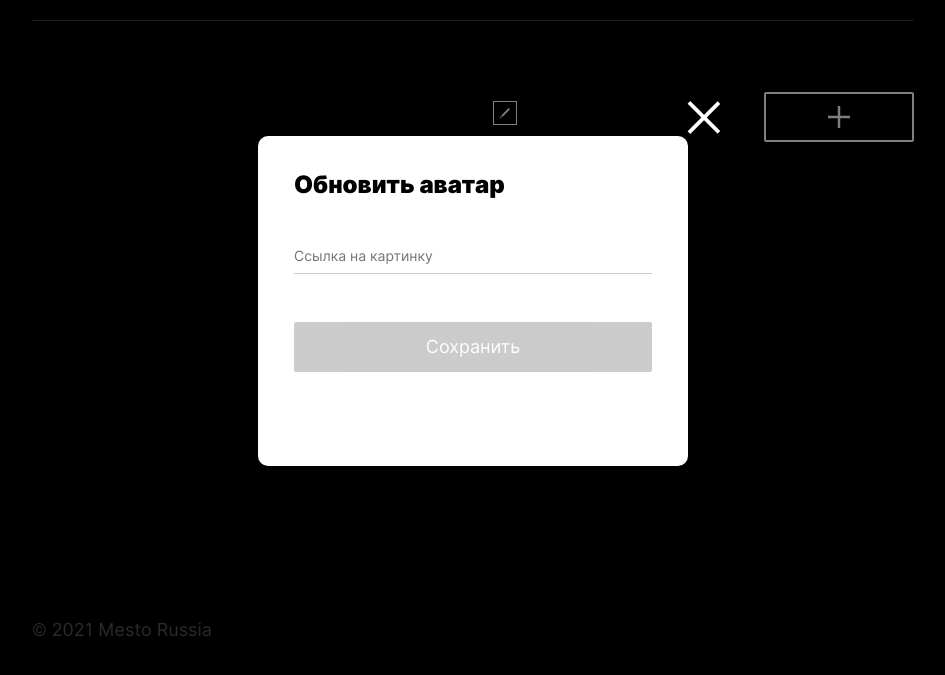
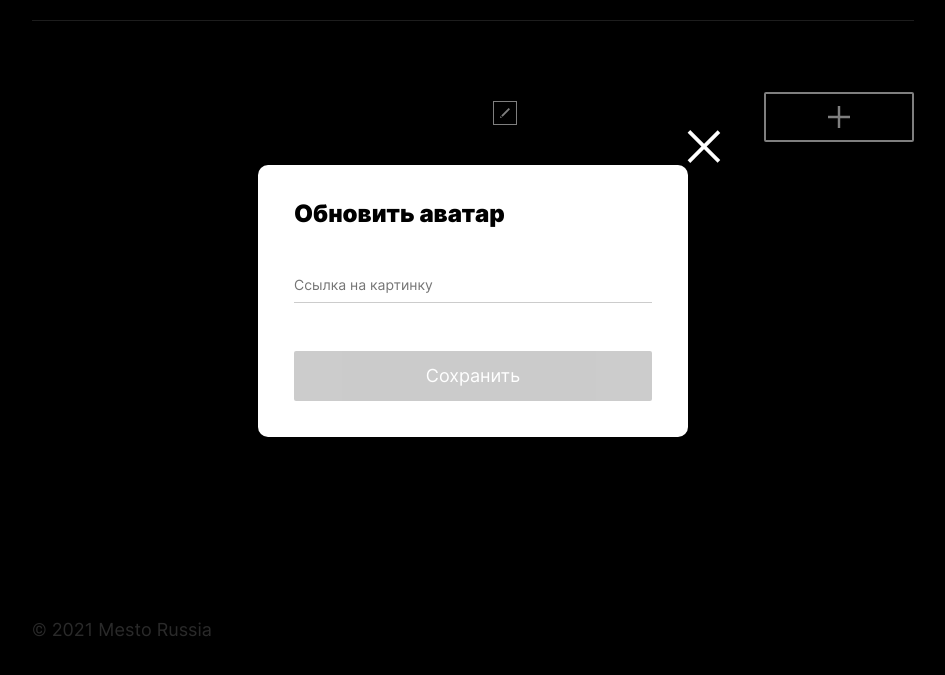
Before and after one commit to JuliaIvaZ/mesto-project-ff, a website built with webpack: page src/index.html in a window 1280 px wide. Both pictures are taken after a click on the element 259 px from the left and 216 px from the top of the page. Shown: the part 99-774 px from the top of the page, without its empty margins (167-1112 px from the left). Built offline with nearby package versions, Linux system fonts and the light colour scheme; no server answers.

Commit message:
Правки по ревью: иправление размеров модальных окон

```diff
--- a/src/blocks/popup/__content/popup__content.css
+++ b/src/blocks/popup/__content/popup__content.css
@@ -9,6 +9,10 @@
   padding: 34px 36px;
 }
 
+.popup_type_new-avatar .popup__content {
+  min-height: 272px;
+}
+
 @media screen and (max-width: 568px) {
   .popup__content {
     width: 100%;
--- a/src/modal.js
+++ b/src/modal.js
@@ -7,7 +7,8 @@ function handleEscape(evt) {
 
 // Функция открытия модального окна
 function openModal(modalElement) {
-    modalElement.classList.add('popup_is-opened');setTimeout(() => {
+    modalElement.classList.add('popup_is-opened');
+    setTimeout(() => {
         modalElement.classList.add('popup_is-opened');
     }, 1);
     document.addEventListener('keydown', handleEscape);
```
Also changed, not shown: src/blocks/popup/__input/popup__input.css (+0 -15 lines).
